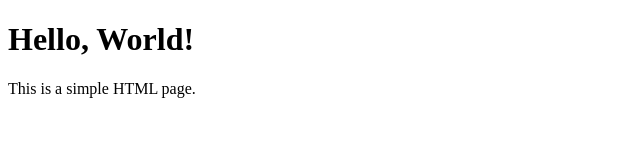
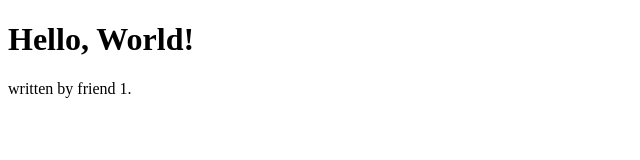
Before and after one commit to dunkelrot777/web-demo, a plain HTML site: page index.html in a window 1280 px wide. Shown: the whole page, without its empty margins (0-640 px from the left). Drawn offline with Linux system fonts and the light colour scheme.

Commit message:
change 1

```diff
--- a/index.html
+++ b/index.html
@@ -5,6 +5,6 @@
 </head>
 <body>
     <h1>Hello, World!</h1>
-    <p>This is a simple HTML page.</p>
+    <p>written by friend 1.</p>
 </body>
 </html>
```
